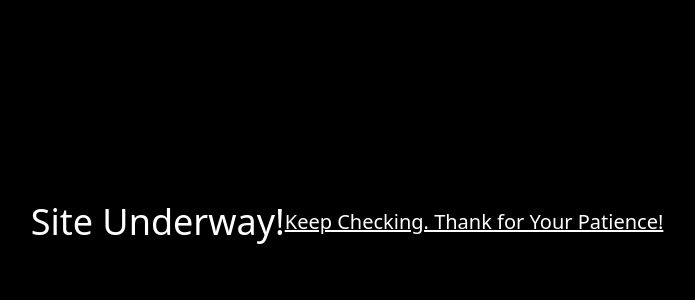
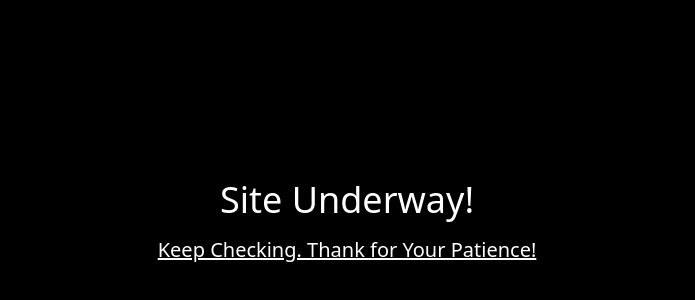
Before and after one commit to shubhkr271/site-one, a website: page index.html in a window 1280 px wide. Shown: the part 178-478 px from the top of the page, without its empty margins (293-988 px from the left). Drawn offline with Linux system fonts and the light colour scheme.

Commit message:
Rectify Home Page

```diff
--- a/index.html
+++ b/index.html
@@ -7,9 +7,9 @@
     <link rel="stylesheet" href="./src/output.css" />
   </head>
   <body>
-    <div class="h-screen flex text-white justify-center items-center bg-black">
+    <div class="h-screen flex flex-col text-white justify-center items-center bg-black">
       <h1 class="text-center text-4xl">Site Underway!</h1>
-      <p class="text-xl underline">Keep Checking. Thank for Your Patience!</p>
+      <p class="text-xl underline mt-4">Keep Checking. Thank for Your Patience!</p>
     </div>
   </body>
 </html>
```
Also changed, not shown: src/output.css.
